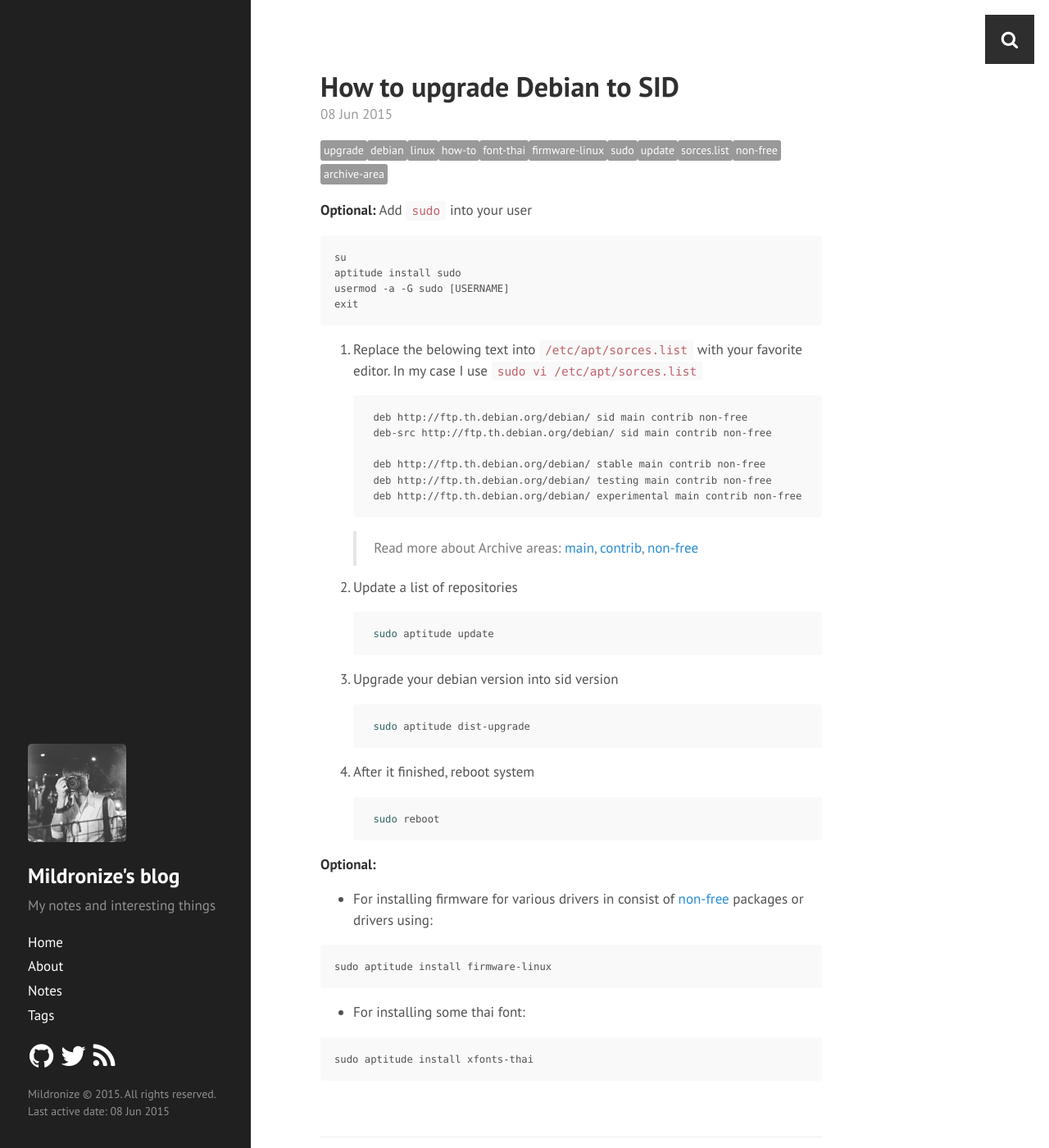
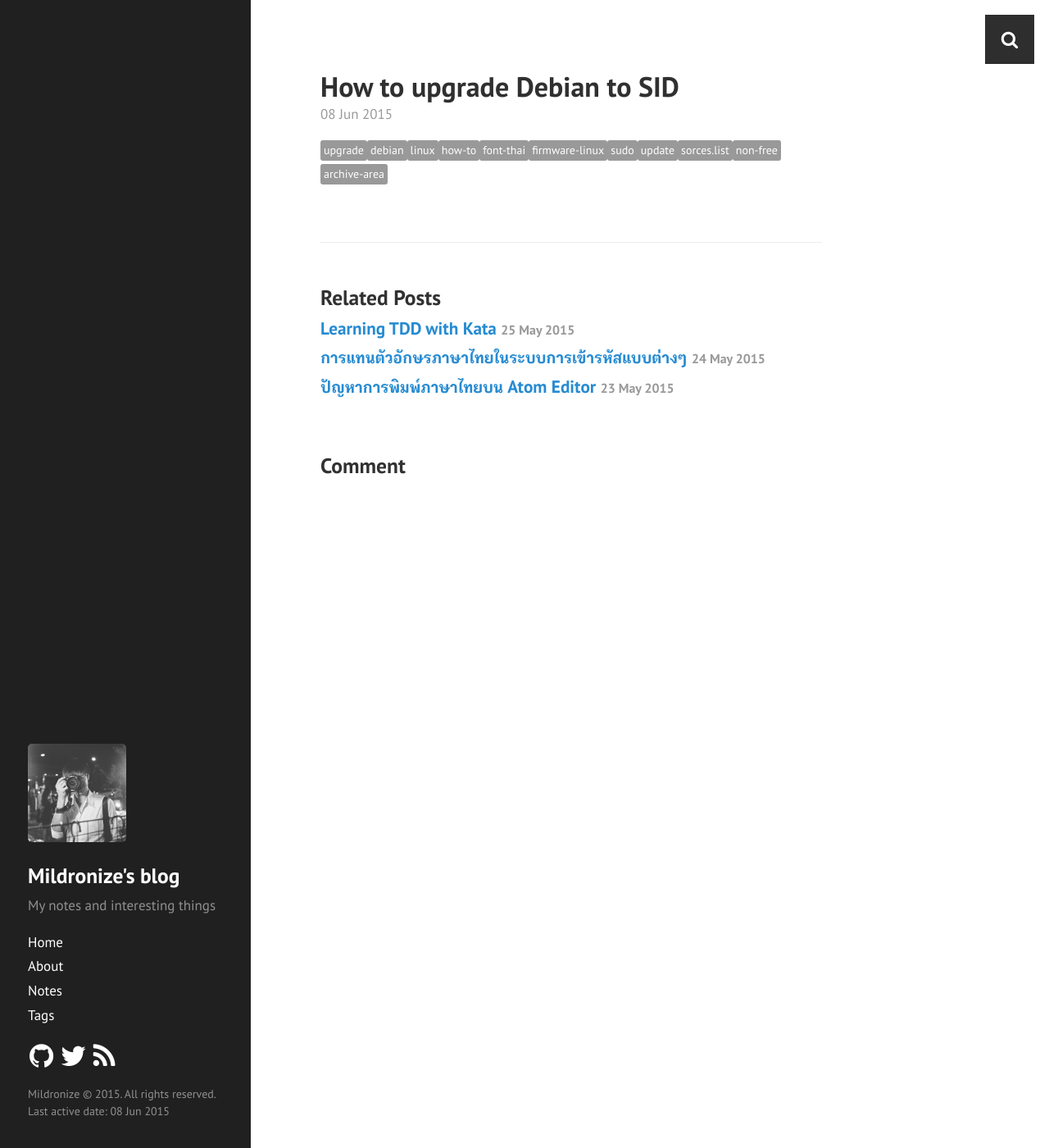
Before and after one commit to mildronize/blog-jekyll, a Jekyll site: the page built from _posts/2015-06-08-upgrade-debian-to-sid.md, in a window 1280 px wide and 1400 px high. Shown: the whole window at 82% size. Built offline with Jekyll 4.4.1, drawn with Linux system fonts in a browser that asks for light colours; Markdown is read by kramdown in place of the engine named in the settings; comment, search, counter and statistics services are not loaded.

Commit message:
Update 2015-06-08-upgrade-debian-to-sid.md

````diff
--- a/_posts/2015-06-08-upgrade-debian-to-sid.md
+++ b/_posts/2015-06-08-upgrade-debian-to-sid.md
@@ -5,56 +5,3 @@ description: Instruction for upgrading debian from stable to SID, sudo command s
 tags: [upgrade, debian, linux, how-to, font-thai, firmware-linux, sudo, update, sorces.list, non-free, archive-area]
 category: articles
 ---
-
-**Optional:** Add `sudo` into your user
-
-```
-su
-aptitude install sudo
-usermod -a -G sudo [USERNAME]
-exit
-```
-
-1. Replace the belowing text into `/etc/apt/sorces.list` with your favorite editor. In my case I use
-`sudo vi /etc/apt/sorces.list`
-
-    ```
-    deb http://ftp.th.debian.org/debian/ sid main contrib non-free
-    deb-src http://ftp.th.debian.org/debian/ sid main contrib non-free
-
-    deb http://ftp.th.debian.org/debian/ stable main contrib non-free
-    deb http://ftp.th.debian.org/debian/ testing main contrib non-free
-    deb http://ftp.th.debian.org/debian/ experimental main contrib non-free
-    ```
-    > Read more about Archive areas:
-    > [main](https://www.debian.org/doc/debian-policy/ch-archive.html#s-main),
-    > [contrib](https://www.debian.org/doc/debian-policy/ch-archive.html#s-contrib),
-    > [non-free](https://www.debian.org/doc/debian-policy/ch-archive.html#s-non-free)
-2. Update a list of repositories
-
-    ```shell
-    sudo aptitude update
-    ```
-2. Upgrade your debian version into sid version
-
-    ```shell
-    sudo aptitude dist-upgrade
-    ```
-3. After it finished, reboot system
-
-    ```shell
-    sudo reboot
-    ```
-
-**Optional:**
-
-- For installing firmware for various drivers in consist of [non-free](https://www.debian.org/doc/debian-policy/ch-archive.html#s-non-free) packages or drivers using:
-
-```
-sudo aptitude install firmware-linux
-```
-- For installing some thai font:
-
-```
-sudo aptitude install xfonts-thai
-```
````
